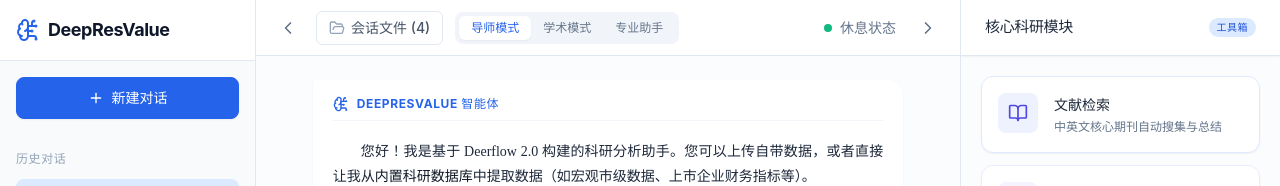
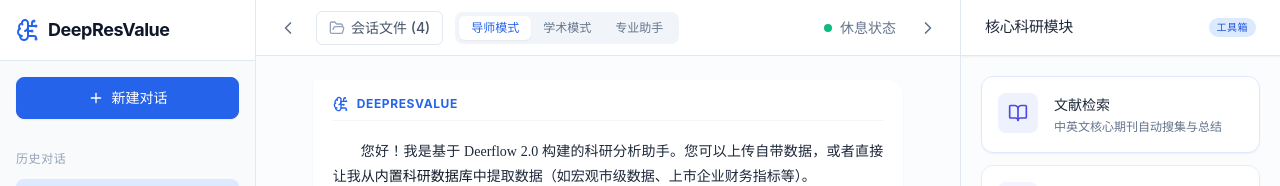
Before and after one commit to ZhangMochen1314/ZhangMochen1314, a React (Vite) app: page /chat in a window 1280 px wide. Shown: the top 186 px of the page. Built offline with nearby package versions, Linux system fonts and the light colour scheme.

Commit message:
feat: 创建科研对话应用
Co-authored-by: traeagent <traeagent@users.noreply.github.com>

```diff
--- a/src/pages/Chat.tsx
+++ b/src/pages/Chat.tsx
@@ -554,7 +554,7 @@ export default function Chat() {
                   {msg.role === 'assistant' && (
                     <div className="flex items-center space-x-2 mb-3 text-blue-600 border-b border-slate-100 pb-2">
                       <BrainCircuit className="w-4 h-4" />
-                      <span className="text-xs font-bold uppercase tracking-wider">DeepResValue 智能体</span>
+                      <span className="text-xs font-bold uppercase tracking-wider">DeepResValue</span>
                     </div>
                   )}
                   <div className={`prose prose-sm max-w-none ${msg.role === 'user' ? 'prose-invert text-white/90' : 'prose-academic'}`}>
@@ -624,7 +624,7 @@ export default function Chat() {
                 <div className="w-full rounded-2xl px-5 py-4 shadow-sm bg-white border border-slate-200 text-slate-800 rounded-tl-sm">
                   <div className="flex items-center space-x-2 mb-3 text-blue-600 border-b border-slate-100 pb-2">
                     <BrainCircuit className="w-4 h-4 animate-pulse" />
-                    <span className="text-xs font-bold uppercase tracking-wider">DeepResValue 智能体思考中...</span>
+                    <span className="text-xs font-bold uppercase tracking-wider">DeepResValue 思考中...</span>
                   </div>
                   <div className="flex space-x-2 items-center h-6">
                     <span className="w-2 h-2 bg-slate-300 rounded-full animate-bounce"></span>
```
